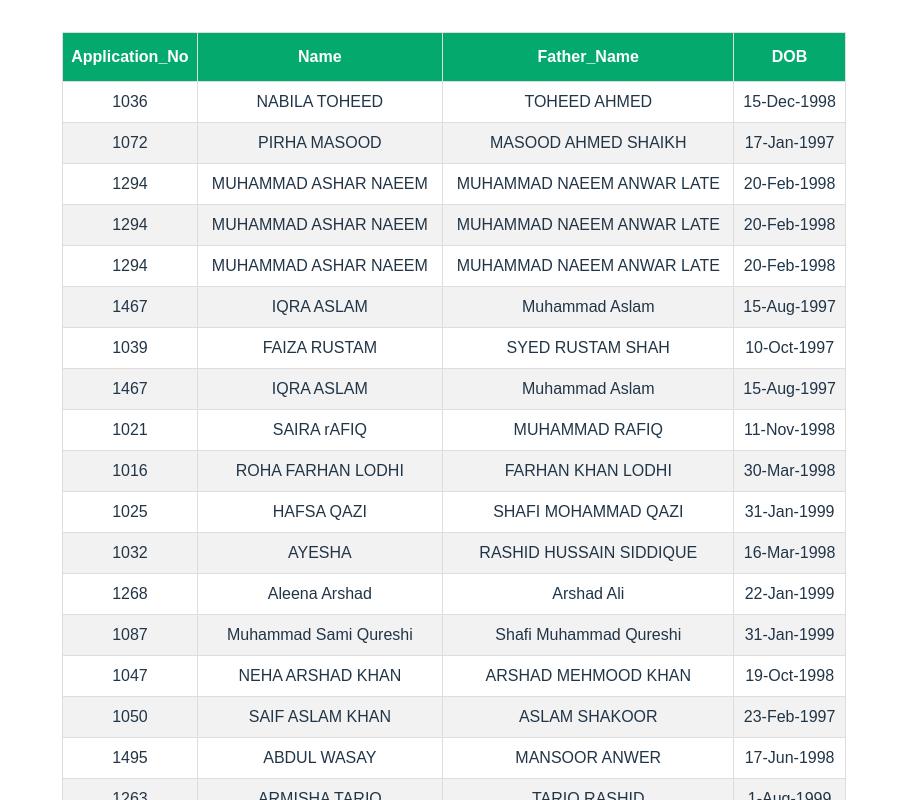
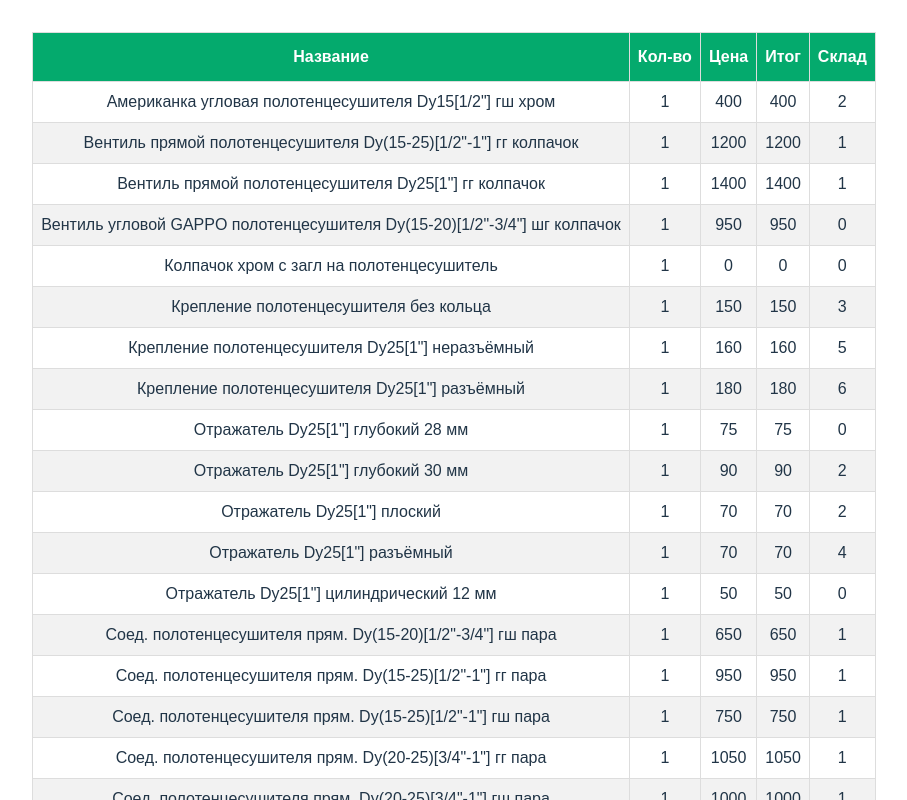
Before and after one commit to Balzak1976/tanstack-table, a React (Vite) app: page / in a window 1280 px wide. Shown: the top 800 px of the page, without its empty margins (186-1093 px from the left). Built offline with nearby package versions, Linux system fonts and the light colour scheme.

Commit message:
feat: заменить данные таблицы

```diff
--- a/src/App.tsx
+++ b/src/App.tsx
@@ -4,7 +4,7 @@ import DataTable from './components/DataTable';
 import data from './components/data.json'
 
 function App() {
-	return <DataTable columns={columns} data={data} />;
+	return <DataTable  data={data} columns={columns} />;
 }
 
 export default App;
--- a/src/components/ColumnDef.tsx
+++ b/src/components/ColumnDef.tsx
@@ -1,27 +1,32 @@
 import { ColumnDef } from '@tanstack/react-table';
 
-export type Student = {
-	Application_No: number;
-	Name: string;
-	Father_Name: string;
-	DOB: string;
+export type GoodsTable = {
+	name: string;
+	qty: number;
+	price: number;
+	total: number;
+	stocks: number;
 };
 
-export const columns: ColumnDef<Student>[] = [
+export const columns: ColumnDef<GoodsTable>[] = [
 	{
-		accessorKey: 'Application_No',
-		header: 'Application_No',
+		accessorKey: 'name',
+		header: 'Название',
 	},
 	{
-		accessorKey: 'Name',
-		header: 'Name',
+		accessorKey: 'qty',
+		header: 'Кол-во',
 	},
 	{
-		accessorKey: 'Father_Name',
-		header: 'Father_Name',
+		accessorKey: 'price',
+		header: 'Цена',
 	},
 	{
-		accessorKey: 'DOB',
-		header: 'DOB',
+		accessorFn: row => row.qty * row.price,
+		header: 'Итог',
+	},
+	{
+		accessorKey: 'stocks',
+		header: 'Склад',
 	},
 ];
--- a/src/components/data.json
+++ b/src/components/data.json
@@ -1,398 +1,170 @@
 [
   {
-    "Application_No": 1036,
-    "Name": "NABILA TOHEED",
-    "Father_Name": "TOHEED AHMED",
-    "DOB": "15-Dec-1998"
+    "name": "Американка угловая полотенцесушителя Dy15[1/2\"] гш хром",
+    "qty": 1,
+    "price": 400,
+    "total": 400,
+    "stocks": 2
   },
   {
-    "Application_No": 1072,
-    "Name": "PIRHA MASOOD",
-    "Father_Name": "MASOOD AHMED SHAIKH",
-    "DOB": "17-Jan-1997"
+    "name": "Вентиль прямой полотенцесушителя Dy(15-25)[1/2\"-1\"] гг колпачок",
+    "qty": 1,
+    "price": 1200,
+    "total": 1200,
+    "stocks": 1
   },
   {
-    "Application_No": 1294,
-    "Name": "MUHAMMAD ASHAR NAEEM",
-    "Father_Name": "MUHAMMAD NAEEM ANWAR LATE",
-    "DOB": "20-Feb-1998"
+    "name": "Вентиль прямой полотенцесушителя Dy25[1\"] гг колпачок",
+    "qty": 1,
+    "price": 1400,
+    "total": 1400,
+    "stocks": 1
   },
   {
-    "Application_No": 1294,
-    "Name": "MUHAMMAD ASHAR NAEEM",
-    "Father_Name": "MUHAMMAD NAEEM ANWAR LATE",
-    "DOB": "20-Feb-1998"
+    "name": "Вентиль угловой GAPPO полотенцесушителя Dy(15-20)[1/2\"-3/4\"] шг колпачок",
+    "qty": 1,
+    "price": 950,
+    "total": 950,
+    "stocks": 0
   },
   {
-    "Application_No": 1294,
-    "Name": "MUHAMMAD ASHAR NAEEM",
-    "Father_Name": "MUHAMMAD NAEEM ANWAR LATE",
-    "DOB": "20-Feb-1998"
+    "name": "Колпачок хром с загл на полотенцесушитель",
+    "qty": 1,
+    "price": 0,
+    "total": 0,
+    "stocks": 0
   },
   {
-    "Application_No": 1467,
-    "Name": "IQRA ASLAM",
-    "Father_Name": "Muhammad Aslam",
-    "DOB": "15-Aug-1997"
+    "name": "Крепление полотенцесушителя без кольца",
+    "qty": 1,
+    "price": 150,
+    "total": 150,
+    "stocks": 3
   },
   {
-    "Application_No": 1039,
-    "Name": "FAIZA RUSTAM",
-    "Father_Name": "SYED RUSTAM SHAH",
-    "DOB": "10-Oct-1997"
+    "name": "Крепление полотенцесушителя Dy25[1\"] неразъёмный",
+    "qty": 1,
+    "price": 160,
+    "total": 160,
+    "stocks": 5
   },
   {
-    "Application_No": 1467,
-    "Name": "IQRA ASLAM",
-    "Father_Name": "Muhammad Aslam",
-    "DOB": "15-Aug-1997"
+    "name": "Крепление полотенцесушителя Dy25[1\"] разъёмный",
+    "qty": 1,
+    "price": 180,
+    "total": 180,
+    "stocks": 6
   },
   {
-    "Application_No": 1021,
-    "Name": "SAIRA rAFIQ",
-    "Father_Name": "MUHAMMAD RAFIQ",
-    "DOB": "11-Nov-1998"
+    "name": "Отражатель Dy25[1\"] глубокий 28 мм",
+    "qty": 1,
+    "price": 75,
+    "total": 75,
+    "stocks": 0
   },
   {
-    "Application_No": 1016,
-    "Name": "ROHA FARHAN LODHI",
-    "Father_Name": "FARHAN KHAN LODHI",
-    "DOB": "30-Mar-1998"
+    "name": "Отражатель Dy25[1\"] глубокий 30 мм",
+    "qty": 1,
+    "price": 90,
+    "total": 90,
+    "stocks": 2
   },
   {
-    "Application_No": 1025,
-    "Name": "HAFSA QAZI",
-    "Father_Name": "SHAFI MOHAMMAD QAZI",
-    "DOB": "31-Jan-1999"
+    "name": "Отражатель Dy25[1\"] плоский",
+    "qty": 1,
+    "price": 70,
+    "total": 70,
+    "stocks": 2
   },
   {
-    "Application_No": 1032,
-    "Name": "AYESHA",
-    "Father_Name": "RASHID HUSSAIN SIDDIQUE",
-    "DOB": "16-Mar-1998"
+    "name": "Отражатель Dy25[1\"] разъёмный",
+    "qty": 1,
+    "price": 70,
+    "total": 70,
+    "stocks": 4
   },
   {
-    "Application_No": 1268,
-    "Name": "Aleena Arshad",
-    "Father_Name": "Arshad Ali",
-    "DOB": "22-Jan-1999"
+    "name": "Отражатель Dy25[1\"] цилиндрический 12 мм",
+    "qty": 1,
+    "price": 50,
+    "total": 50,
+    "stocks": 0
   },
   {
-    "Application_No": 1087,
-    "Name": "Muhammad Sami Qureshi",
-    "Father_Name": "Shafi Muhammad Qureshi",
-    "DOB": "31-Jan-1999"
+    "name": "Соед. полотенцесушителя прям. Dy(15-20)[1/2\"-3/4\"] гш пара",
+    "qty": 1,
+    "price": 650,
+    "total": 650,
+    "stocks": 1
   },
   {
-    "Application_No": 1047,
-    "Name": "NEHA ARSHAD KHAN",
-    "Father_Name": "ARSHAD MEHMOOD KHAN",
-    "DOB": "19-Oct-1998"
+    "name": "Соед. полотенцесушителя прям. Dy(15-25)[1/2\"-1\"] гг пара",
+    "qty": 1,
+    "price": 950,
+    "total": 950,
+    "stocks": 1
   },
   {
-    "Application_No": 1050,
-    "Name": "SAIF ASLAM KHAN",
-    "Father_Name": "ASLAM SHAKOOR",
-    "DOB": "23-Feb-1997"
+    "name": "Соед. полотенцесушителя прям. Dy(15-25)[1/2\"-1\"] гш пара",
+    "qty": 1,
+    "price": 750,
+    "total": 750,
+    "stocks": 1
   },
   {
-    "Application_No": 1495,
-    "Name": "ABDUL WASAY",
-    "Father_Name": "MANSOOR ANWER",
-    "DOB": "17-Jun-1998"
+    "name": "Соед. полотенцесушителя прям. Dy(20-25)[3/4\"-1\"] гг пара",
+    "qty": 1,
+    "price": 1050,
+    "total": 1050,
+    "stocks": 1
   },
   {
-    "Application_No": 1263,
-    "Name": "ARMISHA TARIQ",
-    "Father_Name": "TARIQ RASHID",
-    "DOB": "1-Aug-1999"
+    "name": "Соед. полотенцесушителя прям. Dy(20-25)[3/4\"-1\"] гш пара",
+    "qty": 1,
+    "price": 1000,
+    "total": 1000,
+    "stocks": 1
   },
   {
-    "Application_No": 1354,
-    "Name": "MAHAM",
-    "Father_Name": "MUHAMMAD SIDDIQUE",
-    "DOB": "23-Aug-1996"
+    "name": "Соед. полотенцесушителя прям. Dy20[3/4\"] гг пара",
+    "qty": 1,
+    "price": 900,
+    "total": 900,
+    "stocks": 2
   },
   {
-    "Application_No": 1028,
-    "Name": "TOOBA KHATOON",
-    "Father_Name": "SHAIKH MUHAMMAD SHAKEEL",
-    "DOB": "5-May-1997"
+    "name": "Соед. полотенцесушителя прям. Dy20[3/4\"] гш пара",
+    "qty": 1,
+    "price": 700,
+    "total": 700,
+    "stocks": 1
   },
   {
-    "Application_No": 1011,
-    "Name": "EZWA ASHFAQ",
-    "Father_Name": "ASHFAQ HUSSAIN",
-    "DOB": "18-Jan-1999"
+    "name": "Соед. полотенцесушителя прям. Dy25[1\"] гг пара",
+    "qty": 1,
+    "price": 1100,
+    "total": 1100,
+    "stocks": 2
   },
   {
-    "Application_No": 1480,
-    "Name": "WARDHA",
-    "Father_Name": "ATTAULLAH KHAN",
-    "DOB": "29-Mar-1996"
+    "name": "Соед. полотенцесушителя прям. Dy25[1\"] гш пара",
+    "qty": 1,
+    "price": 1000,
+    "total": 1000,
+    "stocks": 2
   },
   {
-    "Application_No": 1489,
-    "Name": "FARHANA ISRAR",
-    "Father_Name": "ISRAR AHMED",
-    "DOB": "8-Dec-1996"
+    "name": "Уголок полотенцесушителя со сгоном Dy(15-20)[1/2\"-3/4\"] гш пара",
+    "qty": 1,
+    "price": 1500,
+    "total": 1500,
+    "stocks": 0
   },
   {
-    "Application_No": 1489,
-    "Name": "FARHANA ISRAR",
-    "Father_Name": "ISRAR AHMED",
-    "DOB": "8-Dec-1996"
-  },
-  {
-    "Application_No": 1008,
-    "Name": "MUHAMMAD HAMZA NADEEM",
-    "Father_Name": "MUHAMMAD NADEEM CHAUDHARY",
-    "DOB": "22-Jun-1997"
-  },
-  {
-    "Application_No": 1489,
-    "Name": "FARHANA ISRAR",
-    "Father_Name": "ISRAR AHMED",
-    "DOB": "8-Dec-1996"
-  },
-  {
-    "Application_No": 1354,
-    "Name": "MAHAM",
-    "Father_Name": "MUHAMMAD SIDDIQUE",
-    "DOB": "23-Aug-1996"
-  },
-  {
-    "Application_No": 1354,
-    "Name": "MAHAM",
-    "Father_Name": "MUHAMMAD SIDDIQUE",
-    "DOB": "23-Aug-1996"
-  },
-  {
-    "Application_No": 1354,
-    "Name": "MAHAM",
-    "Father_Name": "MUHAMMAD SIDDIQUE",
-    "DOB": "23-Aug-1996"
-  },
-  {
-    "Application_No": 1489,
-    "Name": "FARHANA ISRAR",
-    "Father_Name": "ISRAR AHMED",
-    "DOB": "8-Dec-1996"
-  },
-  {
-    "Application_No": 1257,
-    "Name": "Urooj Shafqat",
-    "Father_Name": "Shafqat Ur Rehman Sajid",
-    "DOB": "30-May-1997"
-  },
-  {
-    "Application_No": 1354,
-    "Name": "MAHAM",
-    "Father_Name": "MUHAMMAD SIDDIQUE",
-    "DOB": "23-Aug-1996"
-  },
-  {
-    "Application_No": 1354,
-    "Name": "MAHAM",
-    "Father_Name": "MUHAMMAD SIDDIQUE",
-    "DOB": "23-Aug-1996"
-  },
-  {
-    "Application_No": 1354,
-    "Name": "MAHAM",
-    "Father_Name": "MUHAMMAD SIDDIQUE",
-    "DOB": "23-Aug-1996"
-  },
-  {
-    "Application_No": 1088,
-    "Name": "AREEBA MAHROOH GUL",
-    "Father_Name": "AGHA MAJID GUL",
-    "DOB": "9-Feb-1997"
-  },
-  {
-    "Application_No": 1366,
-    "Name": "AYISHA",
-    "Father_Name": "KAMAL IFTIKHAR AHMED",
-    "DOB": "3-Apr-1998"
-  },
-  {
-    "Application_No": 1366,
-    "Name": "AYISHA",
-    "Father_Name": "KAMAL IFTIKHAR AHMED",
-    "DOB": "3-Apr-1998"
-  },
-  {
-    "Application_No": 1096,
-    "Name": "Sumia",
-    "Father_Name": "Abdul qudoos",
-    "DOB": "1-Jan-1999"
-  },
-  {
-    "Application_No": 1082,
-    "Name": "MUHAMMAD NASIR",
-    "Father_Name": "MUHAMMAD IBRAHEEM",
-    "DOB": "23-Jan-1997"
-  },
-  {
-    "Application_No": 1366,
-    "Name": "AYISHA",
-    "Father_Name": "KAMAL IFTIKHAR AHMED",
-    "DOB": "3-Apr-1998"
-  },
-  {
-    "Application_No": 1408,
-    "Name": "MARYAM MANSOOR",
-    "Father_Name": "MANSOOR AHMED ANSARI",
-    "DOB": "1-Aug-1997"
-  },
-  {
-    "Application_No": 1409,
-    "Name": "SAFFA MARIAM",
-    "Father_Name": "MUHUMMAD SALEEM",
-    "DOB": "7-Sep-1995"
-  },
-  {
-    "Application_No": 1472,
-    "Name": "RABIYA MAZHAR",
-    "Father_Name": "MAZHAR JAWED",
-    "DOB": "26-Sep-1999"
-  },
-  {
-    "Application_No": 1117,
-    "Name": "Roshan Kumar",
-    "Father_Name": "Suresh",
-    "DOB": "15-Jun-1998"
-  },
-  {
-    "Application_No": 1087,
-    "Name": "Muhammad Sami Qureshi",
-    "Father_Name": "Shafi Muhammad Qureshi",
-    "DOB": "31-Jan-1999"
-  },
-  {
-    "Application_No": 1420,
-    "Name": "VERKHA TANWANI",
-    "Father_Name": "KANYA LAL",
-    "DOB": "17-Jul-1998"
-  },
-  {
-    "Application_No": 1290,
-    "Name": "SANAM SHAFI",
-    "Father_Name": "SHAFI MUHAMMAD",
-    "DOB": "4-Nov-1997"
-  },
-  {
-    "Application_No": 1486,
-    "Name": "MUHAMMAD ISMAIL",
-    "Father_Name": "ABDUL LATIF",
-    "DOB": "23-May-1988"
-  },
-  {
-    "Application_No": 1067,
-    "Name": "HAFSA",
-    "Father_Name": "MUHAMMAD HANIF VOHRA",
-    "DOB": "7-Jul-1998"
-  },
-  {
-    "Application_No": 1464,
-    "Name": "Aaiman Shahid",
-    "Father_Name": "Shahid Ahmed",
-    "DOB": "12-Jan-1997"
-  },
-  {
-    "Application_No": 1015,
-    "Name": "HINA AKRAM ABBASI",
-    "Father_Name": "MUHAMMAD AKRAM ABBASI",
-    "DOB": "19-Nov-1995"
-  },
-  {
-    "Application_No": 1010,
-    "Name": "Hafiza Sana Habib",
-    "Father_Name": "Habibullah Khan",
-    "DOB": "25-Jan-1998"
-  },
-  {
-    "Application_No": 1418,
-    "Name": "PREETI AdVANI",
-    "Father_Name": "JAWAHAR LAL ADVANI",
-    "DOB": "8-Aug-1998"
-  },
-  {
-    "Application_No": 1298,
-    "Name": "Ammar khan soomro",
-    "Father_Name": "Abdul jabbar",
-    "DOB": "16-Mar-2000"
-  },
-  {
-    "Application_No": 1296,
-    "Name": "Ayesha Hassan",
-    "Father_Name": "Muhammad Hassan",
-    "DOB": "26-Aug-1999"
-  },
-  {
-    "Application_No": 1268,
-    "Name": "Aleena Arshad",
-    "Father_Name": "Arshad Ali",
-    "DOB": "22-Jan-1999"
-  },
-  {
-    "Application_No": 1033,
-    "Name": "SADIA ANWER",
-    "Father_Name": "MUHAMMAD ANWER",
-    "DOB": "3-Mar-1999"
-  },
-  {
-    "Application_No": 1491,
-    "Name": "Urooj",
-    "Father_Name": "Mukhtar Hussain Azad",
-    "DOB": "18-Aug-1997"
-  },
-  {
-    "Application_No": 1063,
-    "Name": "TOOBA SANA",
-    "Father_Name": "MUHAMMAD ZAHEER",
-    "DOB": "1-Nov-1998"
-  },
-  {
-    "Application_No": 1472,
-    "Name": "RABIYA MAZHAR",
-    "Father_Name": "MAZHAR JAWED",
-    "DOB": "26-Sep-1999"
-  },
-  {
-    "Application_No": 1498,
-    "Name": "HAFIZA HAFSA EJAZ",
-    "Father_Name": "EJAZ UR REHMAN",
-    "DOB": "12-Apr-1997"
-  },
-  {
-    "Application_No": 1125,
-    "Name": "JAVIRIYA",
-    "Father_Name": "MUHAMMAD IBRAHIM",
-    "DOB": "3-Nov-1997"
-  },
-  {
-    "Application_No": 1080,
-    "Name": "ANUM RAUF",
-    "Father_Name": "QAZI ABDUL RAUF",
-    "DOB": "10-Apr-1997"
-  },
-  {
-    "Application_No": 1259,
-    "Name": "TABINDA ZAIDI",
-    "Father_Name": "SYED ARIF NADEEM ZAIDI",
-    "DOB": "3-Jun-1998"
-  },
-  {
-    "Application_No": 1152,
-    "Name": "SARA AMJAD",
-    "Father_Name": "ZAFAR IQBAL",
-    "DOB": "21-Jan-1998"
-  },
-  {
-    "Application_No": 1029,
-    "Name": "MUHAMMAD ANAS ALI RAZA",
-    "Father_Name": "ASIF MEHMOOD",
-    "DOB": "17-Feb-1997"
+    "name": "Уголок полотенцесушителя Dy(15-20)[1/2\"-3/4\"] гг пара",
+    "qty": 1,
+    "price": 950,
+    "total": 950,
+    "stocks": 1
   }
 ]
```
